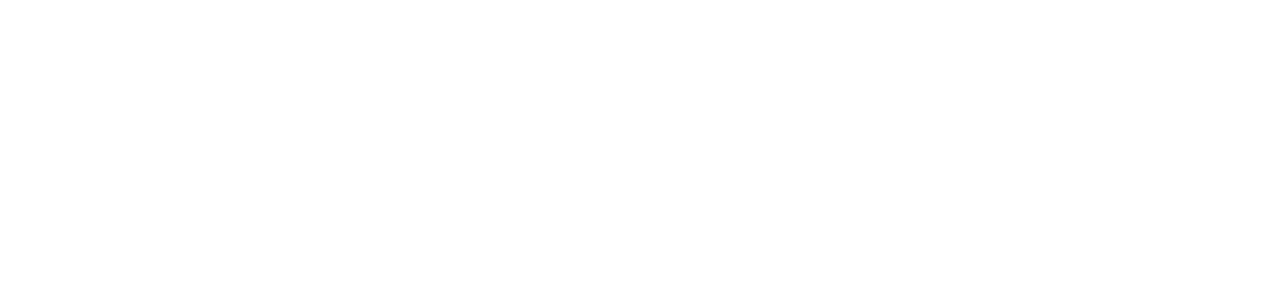
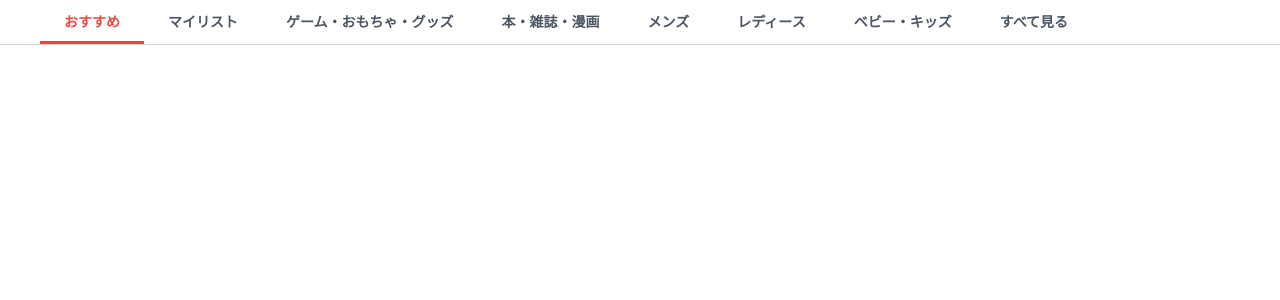
Before and after one commit to yuki-tsuruta/hands-on-react, a React (Vite) app in the folder mercari-clone/: page / in a window 1280 px wide. Shown: the top 300 px of the page. Built offline with nearby package versions, Linux system fonts and the light colour scheme.

Commit message:
カテゴリ追加

```diff
--- a/mercari-clone/src/App.tsx
+++ b/mercari-clone/src/App.tsx
@@ -1,10 +1,14 @@
-import { PageNavigation } from "./layouts"
+import { PageNavigation } from './layouts';
+import { Categories } from './components/Categories';
 
 export default function App() {
   return (
     <div>
+      <div className="sticky top-0 z-10 bg-white">
+        <Categories />
+      </div>
       <div className="min-h-screen"></div>
       <PageNavigation />
     </div>
-  )
+  );
 }
--- /dev/null
+++ b/mercari-clone/src/components/Categories.tsx
@@ -0,0 +1,25 @@
+import { categoryMenus } from '../constants';
+
+export const Categories = () => {
+  return (
+    <div className="border-b border-secondary-border">
+      <div className="container mx-auto max-w-screen-xl">
+        <div
+          className="flex overflow-x-auto px-5 lg:px-10"
+          style={{ scrollbarWidth: 'none' }}
+        >
+          {categoryMenus.map((menu, index) => (
+            <a
+              key={index}
+              href={menu.link}
+              className={`relative whitespace-nowrap px-6 py-3 text-sm font-bold hover:bg-secondary-hover
+                ${index === 0 ? 'text-red-500 before:absolute before:bottom-0 before:left-0 before:h-[3px] before:w-full before:bg-red-500' : 'text-secondary-text'}`}
+            >
+              {menu.label}
+            </a>
+          ))}
+        </div>
+      </div>
+    </div>
+  );
+};
--- /dev/null
+++ b/mercari-clone/src/components/index.ts
@@ -0,0 +1 @@
+export * from './Categories';
--- /dev/null
+++ b/mercari-clone/src/constants/categoryMenus.ts
@@ -0,0 +1,36 @@
+import { Menu } from '../types';
+
+export const categoryMenus: Menu[] = [
+  {
+    link: '/',
+    label: 'おすすめ',
+  },
+  {
+    link: '/',
+    label: 'マイリスト',
+  },
+  {
+    link: '/',
+    label: 'ゲーム・おもちゃ・グッズ',
+  },
+  {
+    link: '/',
+    label: '本・雑誌・漫画',
+  },
+  {
+    link: '/',
+    label: 'メンズ',
+  },
+  {
+    link: '/',
+    label: 'レディース',
+  },
+  {
+    link: '/',
+    label: 'ベビー・キッズ',
+  },
+  {
+    link: '/',
+    label: 'すべて見る',
+  },
+];
--- a/mercari-clone/src/constants/index.ts
+++ b/mercari-clone/src/constants/index.ts
@@ -1 +1,2 @@
 export * from './navigationMenus';
+export * from './categoryMenus';
--- a/mercari-clone/src/constants/navigationMenus.ts
+++ b/mercari-clone/src/constants/navigationMenus.ts
@@ -1,4 +1,4 @@
-import { Bell, Home, Camera, User } from 'lucide-react'
+import { Bell, Home, Camera, User } from 'lucide-react';
 
 export const navigationMenus = [
   {
@@ -21,4 +21,4 @@
     label: 'プロフィール',
     icon: User,
   },
-]
+];
--- /dev/null
+++ b/mercari-clone/src/types/index.ts
@@ -0,0 +1 @@
+export * from './menu';
--- /dev/null
+++ b/mercari-clone/src/types/menu.ts
@@ -0,0 +1,4 @@
+export type Menu = {
+  link: string;
+  label: string;
+};
--- a/mercari-clone/src/types/todo.ts
+++ /dev/null
@@ -1,5 +0,0 @@
-export type Todo = {
-  id: number;
-  title: string;
-  completed: boolean;
-};
```
Also changed, not shown: mercari-clone/src/layouts/PageNavigation.tsx (+7 -4 lines), mercari-clone/src/components/AddTodoForm.tsx (deleted), mercari-clone/src/components/TodoList.tsx (added).
